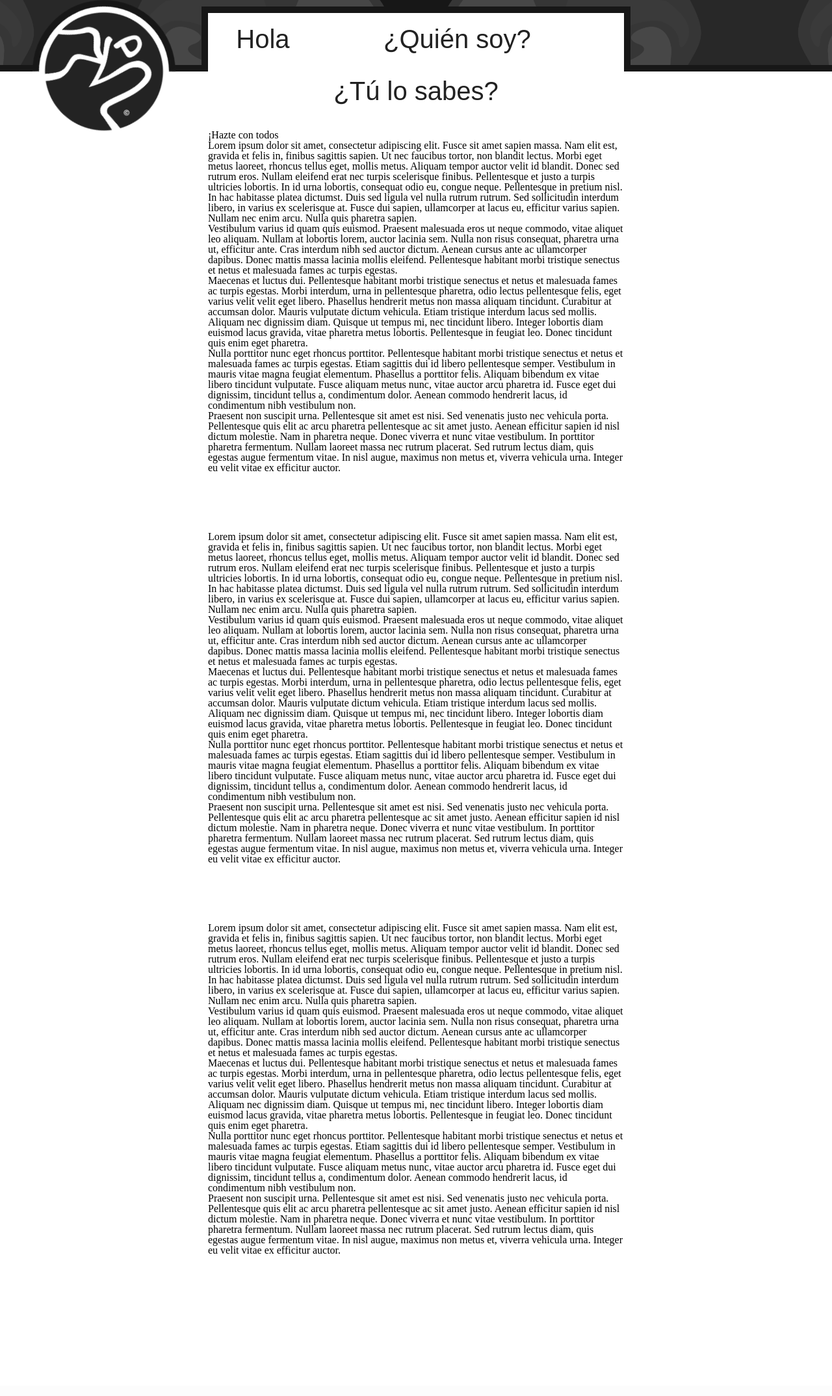
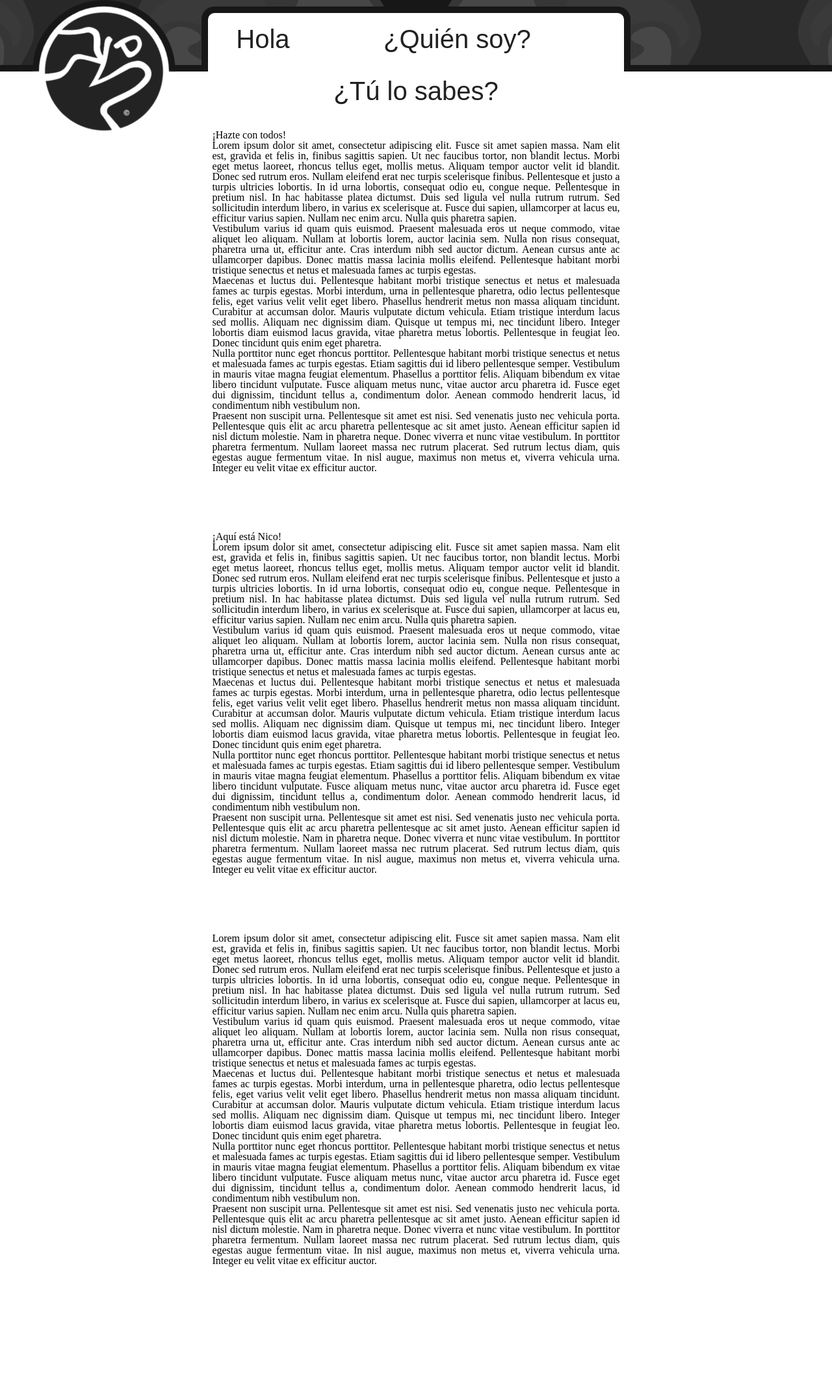
Before and after one commit to PabloNaKai/my-website, a web app: file index.html in a window 1280 px wide. Shown: the whole page at 65% size. Before the commit the page ends 1929 px from the top, so only its background shows below. Run offline with its HTML, style and script files only (its server is not run), Linux system fonts and the light colour scheme; some web fonts are replaced.

Commit message:
First look

```diff
--- a/index.html
+++ b/index.html
@@ -20,7 +20,7 @@
     </header>
     <main id="container">
         <section id="home">
-            <h1>¡Hazte con todos</h1>
+            <h1>¡Hazte con todos!</h1>
             <p>Lorem ipsum dolor sit amet, consectetur adipiscing elit. Fusce sit amet sapien massa. Nam elit est, gravida et felis in, finibus sagittis sapien. Ut nec faucibus tortor, non blandit lectus. Morbi eget metus laoreet, rhoncus tellus eget, mollis metus. Aliquam tempor auctor velit id blandit. Donec sed rutrum eros. Nullam eleifend erat nec turpis scelerisque finibus. Pellentesque et justo a turpis ultricies lobortis. In id urna lobortis, consequat odio eu, congue neque. Pellentesque in pretium nisl. In hac habitasse platea dictumst. Duis sed ligula vel nulla rutrum rutrum. Sed sollicitudin interdum libero, in varius ex scelerisque at. Fusce dui sapien, ullamcorper at lacus eu, efficitur varius sapien. Nullam nec enim arcu. Nulla quis pharetra sapien.</p>
             <p>Vestibulum varius id quam quis euismod. Praesent malesuada eros ut neque commodo, vitae aliquet leo aliquam. Nullam at lobortis lorem, auctor lacinia sem. Nulla non risus consequat, pharetra urna ut, efficitur ante. Cras interdum nibh sed auctor dictum. Aenean cursus ante ac ullamcorper dapibus. Donec mattis massa lacinia mollis eleifend. Pellentesque habitant morbi tristique senectus et netus et malesuada fames ac turpis egestas.</p>
             <p>Maecenas et luctus dui. Pellentesque habitant morbi tristique senectus et netus et malesuada fames ac turpis egestas. Morbi interdum, urna in pellentesque pharetra, odio lectus pellentesque felis, eget varius velit velit eget libero. Phasellus hendrerit metus non massa aliquam tincidunt. Curabitur at accumsan dolor. Mauris vulputate dictum vehicula. Etiam tristique interdum lacus sed mollis. Aliquam nec dignissim diam. Quisque ut tempus mi, nec tincidunt libero. Integer lobortis diam euismod lacus gravida, vitae pharetra metus lobortis. Pellentesque in feugiat leo. Donec tincidunt quis enim eget pharetra.</p>
@@ -28,7 +28,7 @@
             <p>Praesent non suscipit urna. Pellentesque sit amet est nisi. Sed venenatis justo nec vehicula porta. Pellentesque quis elit ac arcu pharetra pellentesque ac sit amet justo. Aenean efficitur sapien id nisl dictum molestie. Nam in pharetra neque. Donec viverra et nunc vitae vestibulum. In porttitor pharetra fermentum. Nullam laoreet massa nec rutrum placerat. Sed rutrum lectus diam, quis egestas augue fermentum vitae. In nisl augue, maximus non metus et, viverra vehicula urna. Integer eu velit vitae ex efficitur auctor.</p>
         </section>
         <section id="whois">
-            <h1></h1>
+            <h1>¡Aquí está Nico!</h1>
             <p>Lorem ipsum dolor sit amet, consectetur adipiscing elit. Fusce sit amet sapien massa. Nam elit est, gravida et felis in, finibus sagittis sapien. Ut nec faucibus tortor, non blandit lectus. Morbi eget metus laoreet, rhoncus tellus eget, mollis metus. Aliquam tempor auctor velit id blandit. Donec sed rutrum eros. Nullam eleifend erat nec turpis scelerisque finibus. Pellentesque et justo a turpis ultricies lobortis. In id urna lobortis, consequat odio eu, congue neque. Pellentesque in pretium nisl. In hac habitasse platea dictumst. Duis sed ligula vel nulla rutrum rutrum. Sed sollicitudin interdum libero, in varius ex scelerisque at. Fusce dui sapien, ullamcorper at lacus eu, efficitur varius sapien. Nullam nec enim arcu. Nulla quis pharetra sapien.</p>
             <p>Vestibulum varius id quam quis euismod. Praesent malesuada eros ut neque commodo, vitae aliquet leo aliquam. Nullam at lobortis lorem, auctor lacinia sem. Nulla non risus consequat, pharetra urna ut, efficitur ante. Cras interdum nibh sed auctor dictum. Aenean cursus ante ac ullamcorper dapibus. Donec mattis massa lacinia mollis eleifend. Pellentesque habitant morbi tristique senectus et netus et malesuada fames ac turpis egestas.</p>
             <p>Maecenas et luctus dui. Pellentesque habitant morbi tristique senectus et netus et malesuada fames ac turpis egestas. Morbi interdum, urna in pellentesque pharetra, odio lectus pellentesque felis, eget varius velit velit eget libero. Phasellus hendrerit metus non massa aliquam tincidunt. Curabitur at accumsan dolor. Mauris vulputate dictum vehicula. Etiam tristique interdum lacus sed mollis. Aliquam nec dignissim diam. Quisque ut tempus mi, nec tincidunt libero. Integer lobortis diam euismod lacus gravida, vitae pharetra metus lobortis. Pellentesque in feugiat leo. Donec tincidunt quis enim eget pharetra.</p>
@@ -44,5 +44,8 @@
             <p>Praesent non suscipit urna. Pellentesque sit amet est nisi. Sed venenatis justo nec vehicula porta. Pellentesque quis elit ac arcu pharetra pellentesque ac sit amet justo. Aenean efficitur sapien id nisl dictum molestie. Nam in pharetra neque. Donec viverra et nunc vitae vestibulum. In porttitor pharetra fermentum. Nullam laoreet massa nec rutrum placerat. Sed rutrum lectus diam, quis egestas augue fermentum vitae. In nisl augue, maximus non metus et, viverra vehicula urna. Integer eu velit vitae ex efficitur auctor.</p>
         </section>
     </main>
+    <footer>
+
+    </footer>
 </body>
 </html>
--- a/src/css/style.css
+++ b/src/css/style.css
@@ -98,6 +98,8 @@ table {
     border-top: 10px solid #171717;
     border-right: 10px solid #171717;
     border-left: 10px solid #171717;
+    border-top-right-radius: 20px;
+    border-top-left-radius: 20px;
     z-index: 1;
 }
 
@@ -122,8 +124,9 @@ table {
 ===========*/
 
 #container {
-    max-width: 50%;
+    max-width: 49%;
     margin: 200px auto;
+    text-align: justify;
     z-index: 100;
 }
 
```
